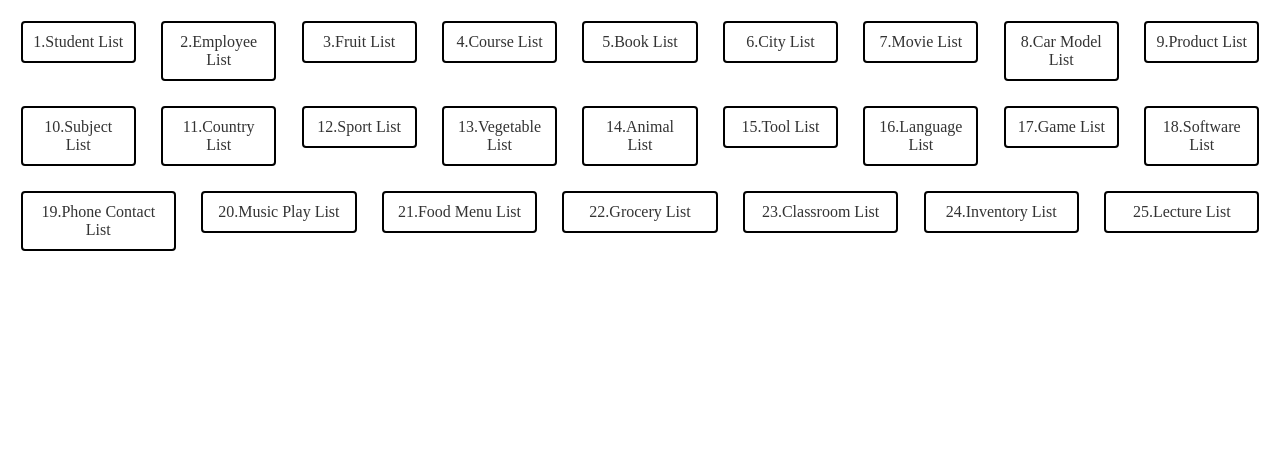
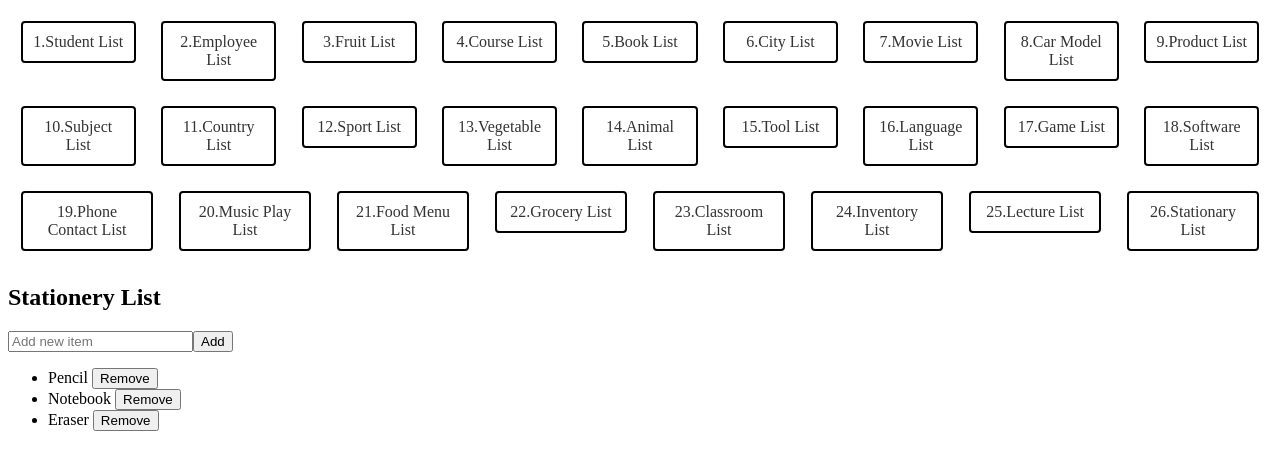
Before and after one commit to Xavierbaliw/Activity15-Angular-with-TypeScript-and-Data-Structures, an Angular app: page /stationarylist in a window 1280 px wide. Before the commit this address led to /. Shown: the top 470 px of the page. Built offline with nearby package versions, Linux system fonts and the light colour scheme.

Commit message:
26TH COMMIT stationary

```diff
--- a/src/app/app.component.html
+++ b/src/app/app.component.html
@@ -25,6 +25,7 @@
     <li><a routerLink="classroomlist">23.Classroom List</a></li>
     <li><a routerLink="inventorylist">24.Inventory List</a></li>
     <li><a routerLink="lecturelist">25.Lecture List</a></li>
+    <li><a routerLink="stationarylist">26.Stationary List</a></li>
 
   </ul>
 </nav>
--- a/src/app/app.module.ts
+++ b/src/app/app.module.ts
@@ -30,6 +30,7 @@ import {GroceryListComponent} from "./component/grocery-list/grocery-list.compon
 import {ClassroomListComponent} from "./component/classroom-list/classroom-list.component";
 import {InventoryListComponent} from "./component/inventory-list/inventory-list.component";
 import {LecturelistComponent} from "./component/lecturelist/lecturelist.component";
+import {StationarylistComponent} from "./component/stationarylist/stationarylist.component";
 
 
 const routes: Routes = [
@@ -58,6 +59,7 @@ const routes: Routes = [
   {path: 'classroomlist', component: ClassroomListComponent},
   {path: 'inventorylist', component: InventoryListComponent},
   {path: 'lecturelist', component: LecturelistComponent},
+  {path: 'stationarylist', component: StationarylistComponent},
 
 
 
@@ -100,6 +102,7 @@ const routes: Routes = [
     ClassroomListComponent,
     InventoryListComponent,
     LecturelistComponent,
+    StationarylistComponent,
     ],
   providers: [
 
--- /dev/null
+++ b/src/app/component/stationarylist/stationarylist.component.html
@@ -0,0 +1,17 @@
+<div>
+  <h2>Stationery List</h2>
+
+  <input
+    type="text"
+    [(ngModel)]="newItem"
+    placeholder="Add new item"
+  />
+  <button (click)="addItem()">Add</button>
+
+  <ul>
+    <li *ngFor="let item of stationeryList; let i = index">
+      {{ item }}
+      <button (click)="removeItem(i)">Remove</button>
+    </li>
+  </ul>
+</div>
--- /dev/null
+++ b/src/app/component/stationarylist/stationarylist.component.ts
@@ -0,0 +1,23 @@
+import { Component } from '@angular/core';
+
+@Component({
+  selector: 'app-stationarylist',
+  templateUrl: './stationarylist.component.html',
+  styleUrl: './stationarylist.component.css'
+})
+export class StationarylistComponent {
+  stationeryList: string[] = ['Pencil', 'Notebook', 'Eraser'];
+
+  newItem: string = '';
+
+  addItem(): void {
+    if (this.newItem.trim()) {
+      this.stationeryList.push(this.newItem.trim());
+      this.newItem = '';
+    }
+  }
+
+  removeItem(index: number): void {
+    this.stationeryList.splice(index, 1);
+  }
+}
```
Also changed, not shown: src/app/component/stationarylist/stationarylist.component.css (added), 1 other file (tests, documents, lock files or other folders).
